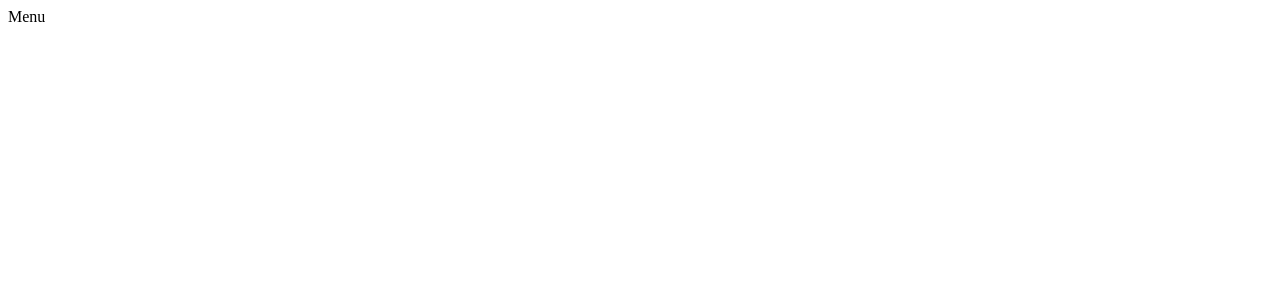
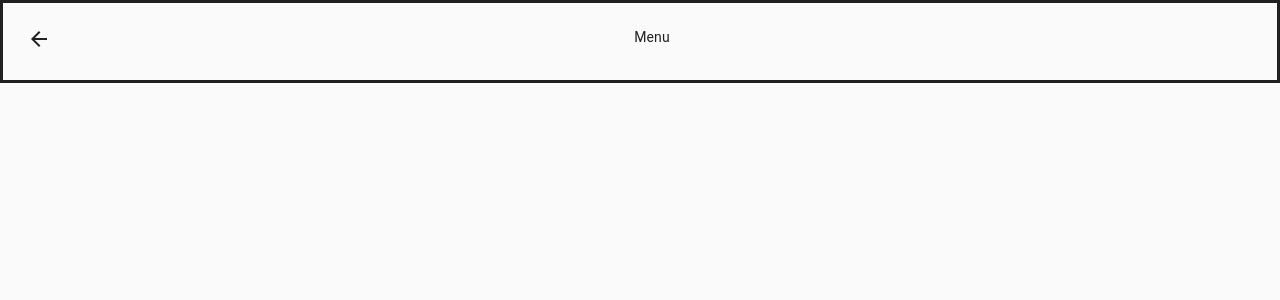
Before and after one commit to AmberCui1995/ASB_front_end, a React (Create React App) app: page /menu in a window 1280 px wide. Shown: the top 300 px of the page. Built offline with nearby package versions, Linux system fonts and the light colour scheme.

Commit message:
add component app bar

```diff
--- a/package.json
+++ b/package.json
@@ -3,6 +3,8 @@
   "version": "0.1.0",
   "private": true,
   "dependencies": {
+    "@material-ui/core": "^4.12.1",
+    "@material-ui/icons": "^4.11.2",
     "@testing-library/jest-dom": "^5.11.4",
     "@testing-library/react": "^11.1.0",
     "@testing-library/user-event": "^12.1.10",
--- a/src/App.tsx
+++ b/src/App.tsx
@@ -5,11 +5,16 @@ import {
   Route,
   Redirect,
 } from "react-router-dom";
+
+import CssBaseline from "@material-ui/core/CssBaseline";
 import RegisterCardForm from "./features/RegisterCardForm";
 import Menu from "./features/Menu";
 
 const App = () => {
   return (
+    <>
+
+      <CssBaseline />
       <Router>
         <Switch>
           <Route exact path="/">
@@ -23,6 +28,7 @@ const App = () => {
           </Route>
         </Switch>
       </Router>
+    </>
   );
 }
 
--- /dev/null
+++ b/src/components/AppBar.tsx
@@ -0,0 +1,46 @@
+import Box from "@material-ui/core/Box";
+
+import { makeStyles, createStyles, Theme } from "@material-ui/core/styles";
+import { classicNameResolver } from "typescript";
+
+const useStyles = makeStyles((theme: Theme) =>
+    createStyles({
+        appBar: {
+            padding: theme.spacing(3),
+            width: "100%",
+            display: "flex",
+            flexDirection: "row",
+            borderStyle: "solid"
+
+        },
+        icon: {
+            flexGrow: 1
+        },
+        title: {
+            flexGrow: 1
+        },
+        divider: {
+            margin: theme.spacing(1, 0),
+        },
+    })
+);
+
+interface Props {
+    icon: React.ReactNode,
+    title: string
+}
+const AppBar = (prop: Props) => {
+    const classes = useStyles();
+    return (
+        <div className={classes.appBar}>
+            <div className={classes.icon}>
+                {prop.icon}
+            </div><div className={classes.title}>
+                {prop.title}
+            </div>
+        </div>
+    );
+};
+
+
+export default AppBar;
--- a/src/features/Menu.tsx
+++ b/src/features/Menu.tsx
@@ -1,6 +1,23 @@
+import Box from "@material-ui/core/Box";
+import { useHistory } from "react-router-dom";
+
+import ArrowBackIcon from "@material-ui/icons/ArrowBack";
+import AppBar from "../components/AppBar";
+
 const Menu = () => {
 
-    return (<div>Menu</div>);
+    const BackButton = () => {
+        let history = useHistory();
+        const handleClick = () => {
+            history.goBack();
+        };
+        return <ArrowBackIcon onClick={handleClick} />;
+    };
+
+    return (
+        <Box>
+            <AppBar icon={<BackButton />} title="Menu" />
+        </Box>);
 };
 
 export default Menu;
```
Also changed, not shown: 1 other file (tests, documents, lock files or other folders). Lines whose indentation alone changed are shown as unchanged.
